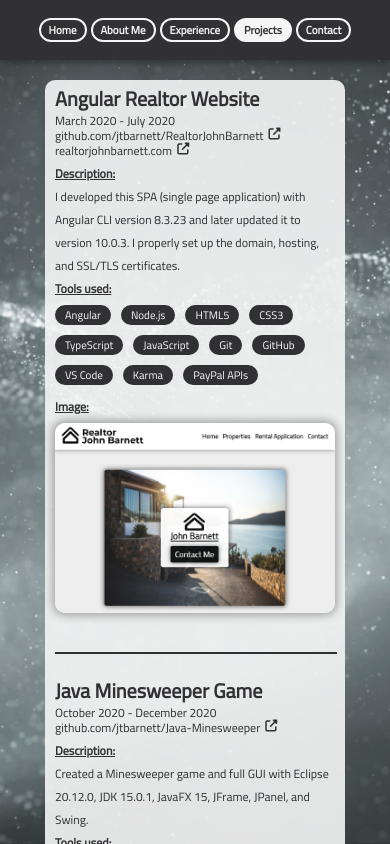
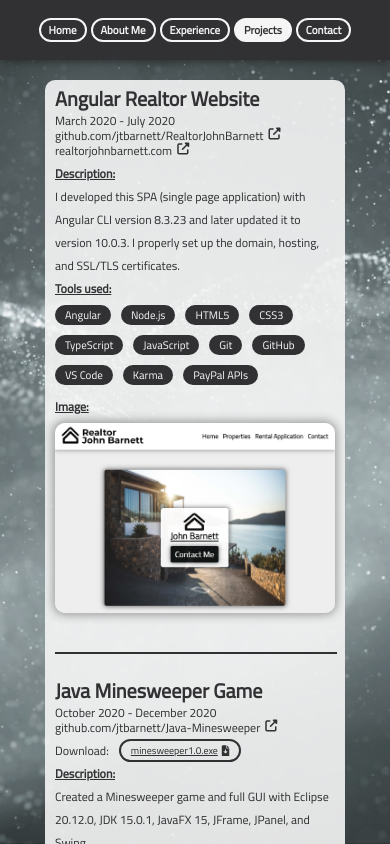
Before and after one commit to jtbarnett/Portfolio-Website, an Angular app: page /projects in a window 390 px wide. Built offline with nearby package versions, Linux system fonts and the light colour scheme.

Commit message:
Added download links for minesweeper and for snake game and changed some styling

```diff
--- a/src/app/components/experience/experience.component.ts
+++ b/src/app/components/experience/experience.component.ts
@@ -50,7 +50,7 @@ export class ExperienceComponent implements OnInit {
     string3: "• Utilized Minitab to analyze New Product Development testing",
     string4: "• Constructed presentations on team projects to present to engineering groups",
     tools: [
-      "Python", "Visual Basic", "Oracle", "Teamcenter", "Excel", "Word", "PowerPoint", "Outlook"
+      "Python", "Visual Basic", "Oracle", "SQL", "Oracel SQL Developer", "Teamcenter", "Microsoft Office", "Excel", "Word", "PowerPoint", "Outlook"
     ],
     notLast: true,
     photo: "/assets/img/emerson.png"
--- a/src/app/components/projects/projects.component.css
+++ b/src/app/components/projects/projects.component.css
@@ -96,7 +96,7 @@
 .tool-pill:hover {
     color: #313133;
     background-color: #f5f5f5;
-    transform: translateY(3px);
+    transform: translateY(2px);
     -webkit-box-shadow: 0 0 10px 2px rgba(33, 33, 33, .6);
     -moz-box-shadow: 0 0 10px 2px rgba(33, 33, 33, .6);
     box-shadow: 0 0 10px 2px rgba(33, 33, 33, .6);
@@ -120,6 +120,28 @@
     -webkit-box-shadow: 0 0 10px 2px rgba(33, 33, 33, .4);
     -moz-box-shadow: 0 0 10px 2px rgba(33, 33, 33, .4);
     box-shadow: 0 0 10px 2px rgba(33, 33, 33, .4);
+}
+
+.download {
+    color: #313133;
+    font-size: 20px;
+    padding: 0 10px;
+    margin-left: 10px;
+    border-radius: 25px;
+    border: 2px solid #313133;
+    transition: all .2s ease-in-out;
+}
+
+.download:hover {
+    transform: translateY(2px);
+}
+
+.sub-title-download {
+    font-size: 22px;
+}
+
+.download-text {
+    margin-right: 10px;
 }
 
 hr {
@@ -160,6 +182,14 @@ hr {
     .sub-title {
         font-size: 18px;
         margin-top: -10px;
+    }
+
+    .sub-title-download {
+        font-size: 18px;
+    }
+
+    .download {
+        font-size: 16px;
     }
 
     .row-text {
@@ -216,6 +246,18 @@ hr {
         font-size: 16px;
     }
 
+    .sub-title-download {
+        font-size: 16px;
+    }
+
+    .download {
+        font-size: 14px;
+    }
+
+    .download-text {
+        margin-right: 6px;
+    }
+
     .row-text {
         font-size: 16px;
         margin-right: 5px;
@@ -269,6 +311,18 @@ hr {
         font-size: 12px;
     }
 
+    .sub-title-download {
+        font-size: 12px;
+    }
+
+    .download {
+        font-size: 10px;
+    }
+
+    .download-text {
+        margin-right: 4px;
+    }
+
     .row-text {
         font-size: 12px;
     }
--- a/src/app/components/projects/projects.component.html
+++ b/src/app/components/projects/projects.component.html
@@ -14,6 +14,13 @@
                     <div class="row sub-title" *ngIf="project.hasLink">
                         <div class="row-text">{{ project.projectLink }}</div>
                         <i class="fas fa-external-link-alt" (click)="navWeb(project?.projectLink)"></i>
+                    </div>
+                    <div class="row sub-title-download" *ngIf="project.hasDownload">
+                        <div>Download: </div>
+                        <a class="row download" href="{{ project.downloadLink }}" download>
+                            <div class="download-text">{{ project.downloadText }}</div>
+                            <i class="fas fa-file-download"></i>
+                        </a>
                     </div>
                 </div>
 
--- a/src/app/components/projects/projects.component.ts
+++ b/src/app/components/projects/projects.component.ts
@@ -20,7 +20,8 @@ export class ProjectsComponent implements OnInit {
     ],
     notLast: true,
     hasImage: true,
-    image: "/assets/img/realtor.png"
+    image: "/assets/img/realtor.png",
+    hasDownload: false
   };
 
   public project2: project = {
@@ -34,7 +35,10 @@ export class ProjectsComponent implements OnInit {
     ],
     notLast: true,
     hasImage: true,
-    image: "/assets/img/minesweeper.png"
+    image: "/assets/img/minesweeper.png",
+    hasDownload: true,
+    downloadLink: "/assets/downloads/minesweeper1.0.exe",
+    downloadText: "minesweeper1.0.exe"
   };
 
   public project3: project = {
@@ -48,7 +52,10 @@ export class ProjectsComponent implements OnInit {
     ],
     notLast: true,
     hasImage: true,
-    image: "/assets/img/snake.png"
+    image: "/assets/img/snake.png",
+    hasDownload: true,
+    downloadLink: "/assets/downloads/snakegame1.0.exe",
+    downloadText: "snakegame1.0.exe"
   };
 
   public project4: project = {
@@ -61,7 +68,8 @@ export class ProjectsComponent implements OnInit {
       "Python", "Docker", "VS Code", "Git", "GitHub"
     ],
     notLast: true,
-    hasImage: false
+    hasImage: false,
+    hasDownload: false
   };
 
   public project5: project = {
@@ -75,7 +83,8 @@ export class ProjectsComponent implements OnInit {
     ],
     notLast: true,
     hasImage: true,
-    image: "/assets/img/texture.png"
+    image: "/assets/img/texture.png",
+    hasDownload: false
   };
 
   public project6: project = {
@@ -88,7 +97,8 @@ export class ProjectsComponent implements OnInit {
       "Python", "Docker", "FastAPI", "VS Code", "Git", "GitHub"
     ],
     notLast: true,
-    hasImage: false
+    hasImage: false,
+    hasDownload: false
   };
 
   public project7: project = {
@@ -101,7 +111,8 @@ export class ProjectsComponent implements OnInit {
       "C", "ARM Assembly", "Keil uVision4", "Texas TM4C", "Git", "GitHub"
     ],
     notLast: true,
-    hasImage: false
+    hasImage: false,
+    hasDownload: false
   };
 
   public project8: project = {
@@ -115,7 +126,8 @@ export class ProjectsComponent implements OnInit {
     ],
     notLast: false,
     hasImage: true,
-    image: "/assets/img/lights.png"
+    image: "/assets/img/lights.png",
+    hasDownload: false
   };
 
   public list: project[] = [
--- a/src/app/models/project.model.ts
+++ b/src/app/models/project.model.ts
@@ -9,4 +9,7 @@ export interface project {
     notLast?: boolean;
     hasImage: boolean;
     image?: string;
+    hasDownload: boolean;
+    downloadLink?: string;
+    downloadText?: string;
 }
```
Also changed, not shown: 2 other files (tests, documents, lock files or other folders).
